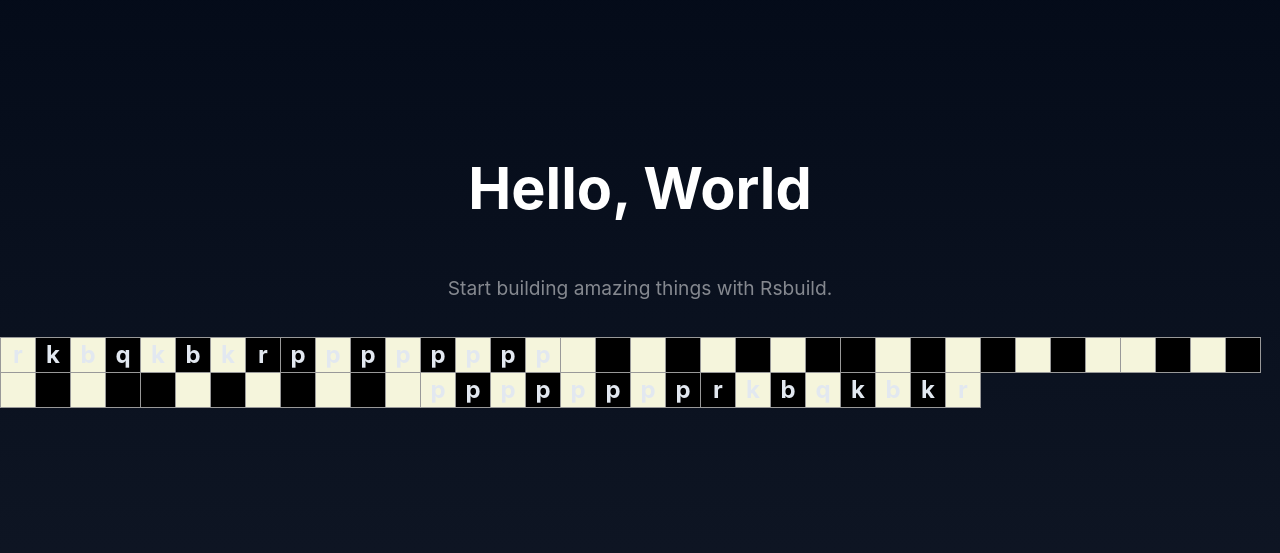
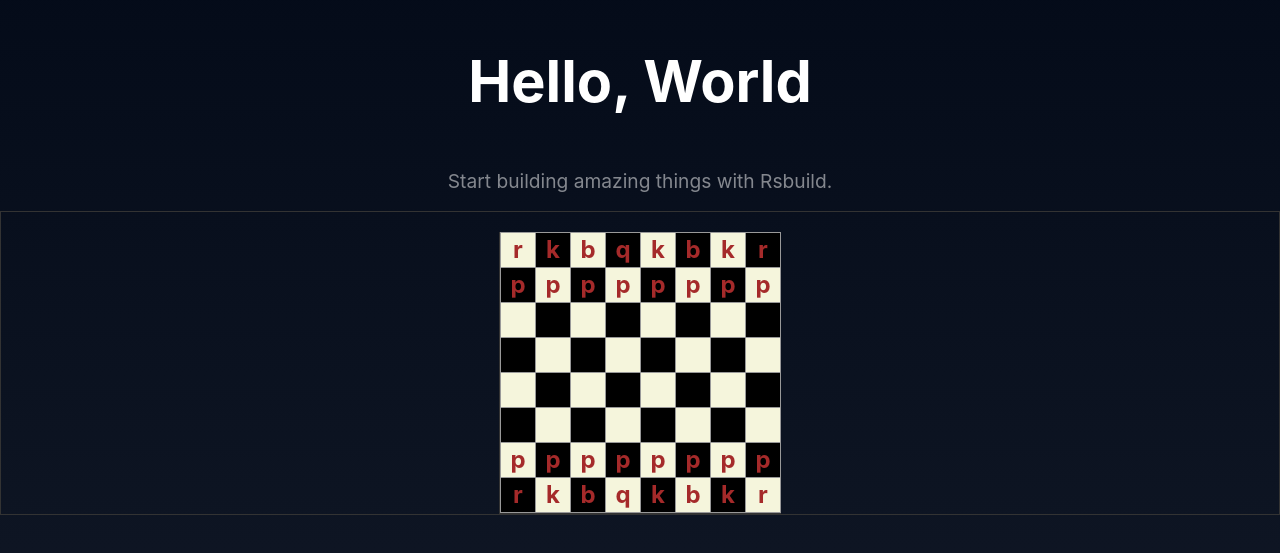
Before and after one commit to francisco-rma/chess, a React app: page / in a window 1280 px wide. Shown: the part 137-690 px from the top of the page. Built offline with nearby package versions, Linux system fonts and the light colour scheme; the HTML template or start-up script is replaced by a standard one.

Commit message:
feat: grid layout and selected square coloring

```diff
--- a/src/App.css
+++ b/src/App.css
@@ -95,13 +95,12 @@ body {
   font-weight: bold;
   line-height: 34px;
   height: 34px;
+  width: 34px;
   margin-right: -1px;
   margin-top: -1px;
   padding: 0;
   text-align: center;
-  width: 34px;
-  color: #e2e8f0;
-
+  color: brown;
 }
 
 .white-square {
@@ -112,10 +111,16 @@ body {
   background: black;
 }
 
+.selected-square {
+  background: green;
+}
+
 .games {
   display: flex;
   flex-direction: row;
+  align-items: center;
   justify-content: space-evenly;
+  border: 1px solid #333;
 }
 
 .square:focus {
@@ -130,8 +135,11 @@ body {
   margin-left: 20px;
 }
 
-
 .chess-board {
+  display: grid;
+  grid-template-columns: repeat(8, 1fr);
+  grid-template-rows: repeat(8, 1fr);
+  border: 1px solid #333;
   margin-top: 20px;
   font-size: 1.5rem;
 }
```
